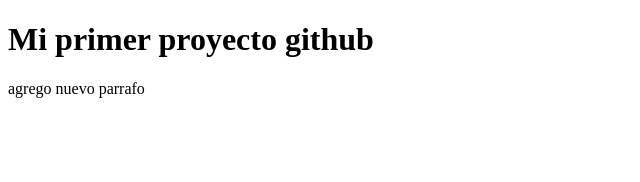
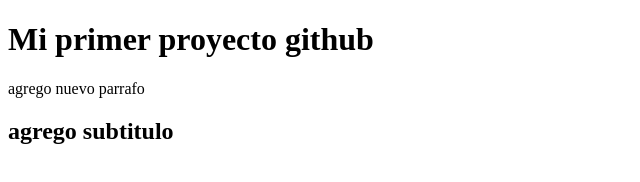
Before and after one commit to SilPacheco/Clase12, a plain HTML site: page index.html in a window 1280 px wide. Shown: the whole page, without its empty margins (0-640 px from the left). Drawn offline with Linux system fonts and the light colour scheme.

Commit message:
agrego subtitulo

```diff
--- a/index.html
+++ b/index.html
@@ -8,6 +8,7 @@
 <body>
     <h1>Mi primer proyecto github</h1>
     <p>agrego nuevo parrafo</p>
+    <h2>agrego subtitulo</h2>
 
 </body>
 </html>
```
